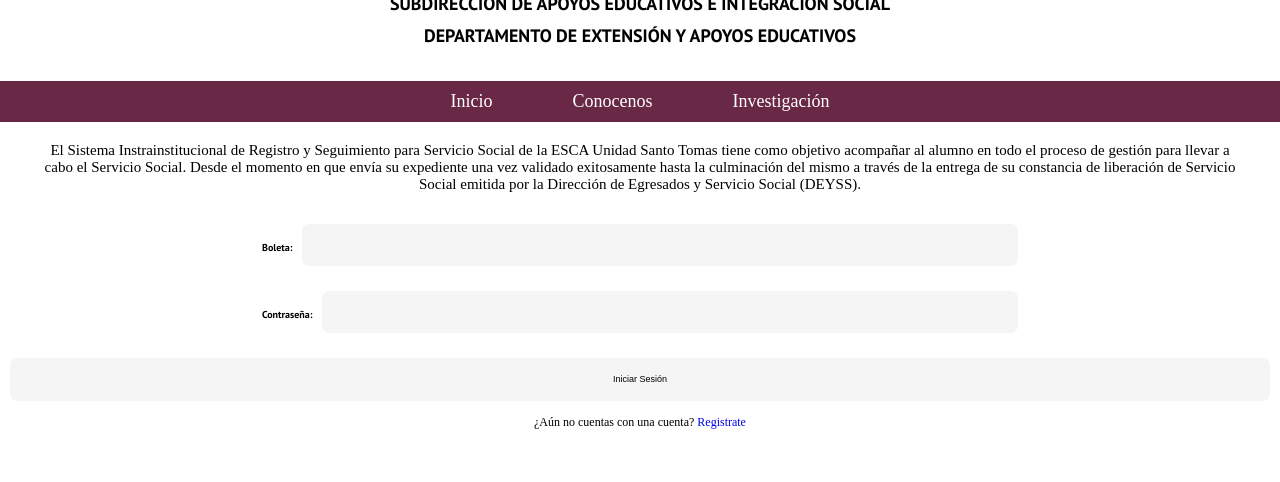
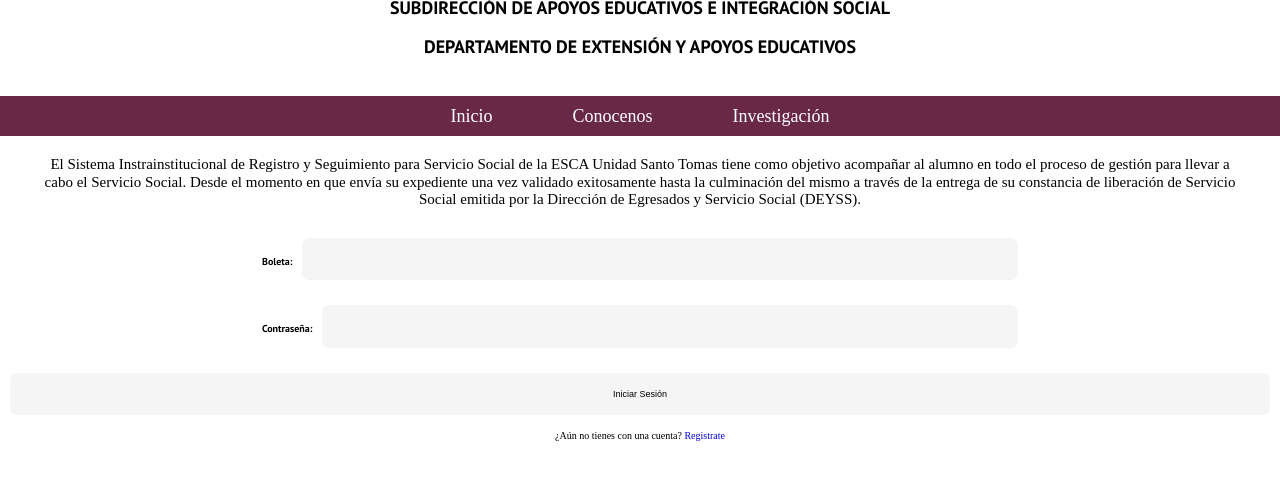
Before and after one commit to DanielG07/SistemaAtencionSS, a Flask app: page / in a window 1280 px wide. Shown: the part 344-826 px from the top of the page. Before the commit the page ends 773 px from the top, so only its background shows below. Run offline with Flask 2, Linux system fonts and the light colour scheme.

Commit message:
Me habia mamado con el interlineado y se hacia kk y luego nmms decia ¿aun no cuentas con una cuenta? y se lo cambie alv

```diff
--- a/app/static/css/style.css
+++ b/app/static/css/style.css
@@ -18,7 +18,7 @@
 
 h1, h2, h3, h4{
     font-family: var(--fuenteHeading);
-    line-height: 0.8;
+    line-height: 1.2;
 }
 
 h1{
@@ -212,7 +212,7 @@
 .Registrate{
     font-family: var(--fuenteParrafos);
     font-weight: normal;
-    font-size: 1.2rem;
+    font-size: 1rem;
     margin-bottom: 4rem;
 }
 /*  */
--- a/app/templates/index.html
+++ b/app/templates/index.html
@@ -44,7 +44,7 @@
                 </div>
             </form>
 
-            <p class="Registrate no-margin">¿Aún no cuentas con una cuenta? <a href="/registro">Registrate</a></p>
+            <p class="Registrate no-margin">¿Aún no tienes con una cuenta? <a href="/registro">Registrate</a></p>
 
         </div>
 
```
